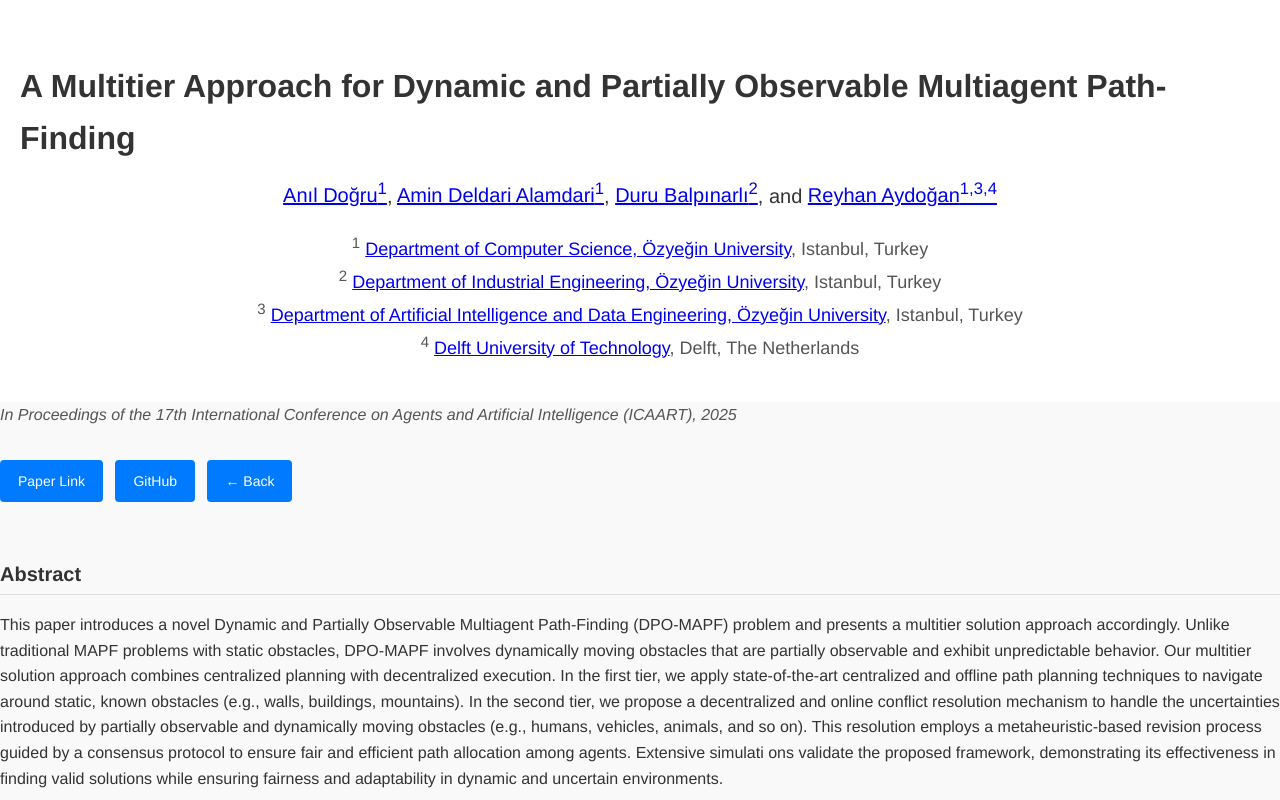
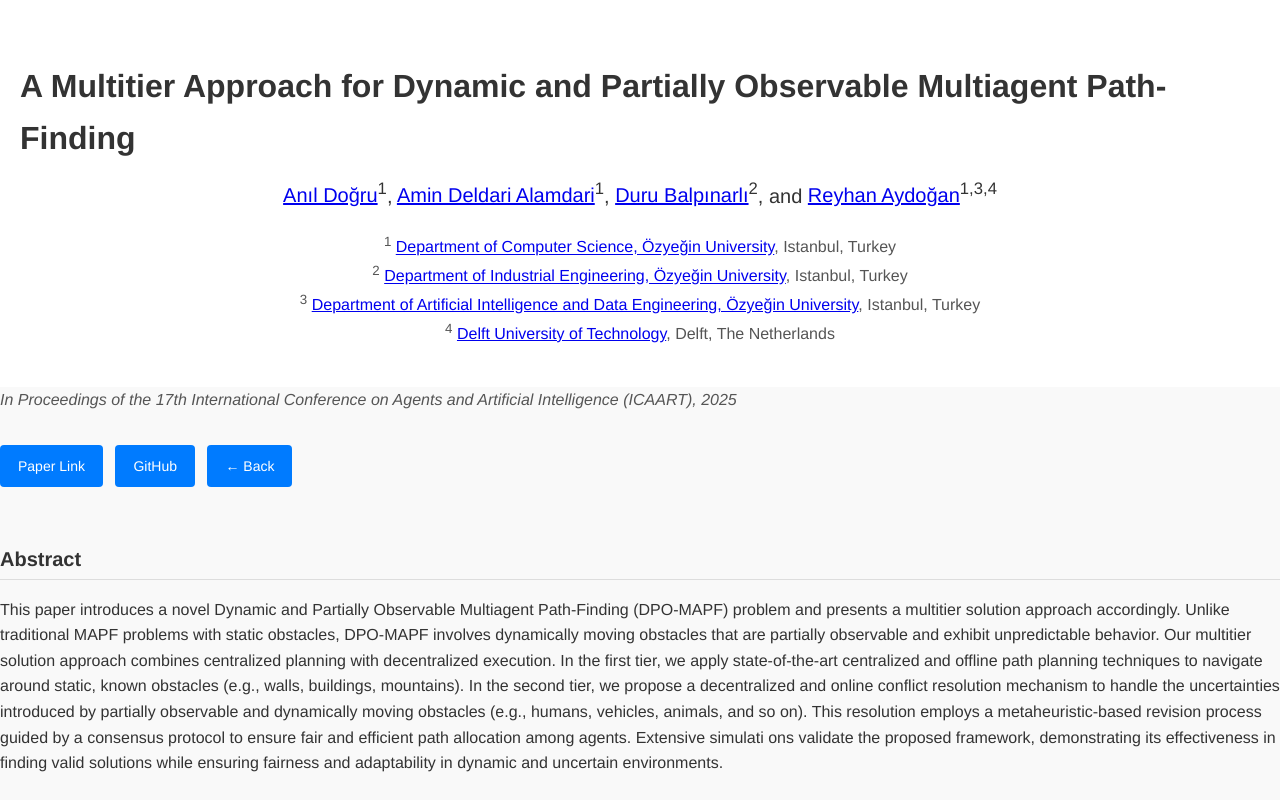
Before and after one commit to A-D-Alamdari/A-D-Alamdari.github.io, a plain HTML site: page Conference_ICAART2025.html in a window 1280 px wide. Shown: the top 800 px of the page. Drawn offline with Linux system fonts and the light colour scheme.

Commit message:
Update Conference_ICAART2025.html

```diff
--- a/Conference_ICAART2025.html
+++ b/Conference_ICAART2025.html
@@ -124,22 +124,23 @@
 <div class="container">
   <h1>A Multitier Approach for Dynamic and Partially Observable Multiagent Path-Finding</h1>
 
+  <!-- Author List with Superscripts -->
   <div class="authors" style="font-size: 20px; text-align: center;">
-    <a href="https://scholar.google.com/citations?user=REiKP6AAAAAJ&hl=en&authuser=1" target="_blank">Anıl Doğru<sup>1</sup></a>,
-    <a href="https://scholar.google.com/citations?user=FZZV6uIAAAAJ&hl=en&authuser=1" target="_blank">Amin Deldari Alamdari<sup>1</sup></a>,
-    <a href="https://www.researchgate.net/profile/Duru-Balpinarli" target="_blank">Duru Balpınarlı<sup>2</sup></a>, and
-    <a href="https://scholar.google.com/citations?user=sHL3j0kAAAAJ&hl=en&authuser=1" target="_blank">
-      Reyhan Aydoğan<sup>1,3,4</sup>
-    </a>
+    <span><a href="https://scholar.google.com/citations?user=REiKP6AAAAAJ" target="_blank">Anıl Doğru</a><sup>1</sup></span>,
+    <span><a href="https://scholar.google.com/citations?user=FZZV6uIAAAAJ" target="_blank">Amin Deldari Alamdari</a><sup>1</sup></span>,
+    <span><a href="https://www.researchgate.net/profile/Duru-Balpinarli" target="_blank">Duru Balpınarlı</a><sup>2</sup></span>, and
+    <span><a href="https://scholar.google.com/citations?user=sHL3j0kAAAAJ" target="_blank">Reyhan Aydoğan</a><sup>1,3,4</sup></span>
   </div>
 
-  <div class="affiliations" style="margin-top: 10px; font-size: 18px; text-align: center; color: #555;">
+  <!-- Affiliations -->
+  <div class="affiliations" style="margin-top: 10px; font-size: 16px; text-align: center; color: #555;">
     <div><sup>1</sup> <a href="https://www.ozyegin.edu.tr/en/computer-science" target="_blank">Department of Computer Science, Özyeğin University</a>, Istanbul, Turkey</div>
     <div><sup>2</sup> <a href="https://www.ozyegin.edu.tr/en/industrial-engineering" target="_blank">Department of Industrial Engineering, Özyeğin University</a>, Istanbul, Turkey</div>
     <div><sup>3</sup> <a href="https://ai.ozyegin.edu.tr/en" target="_blank">Department of Artificial Intelligence and Data Engineering, Özyeğin University</a>, Istanbul, Turkey</div>
     <div><sup>4</sup> <a href="https://www.tudelft.nl/en/" target="_blank">Delft University of Technology</a>, Delft, The Netherlands</div>
   </div>
 </div>
+
 
 
 
```
